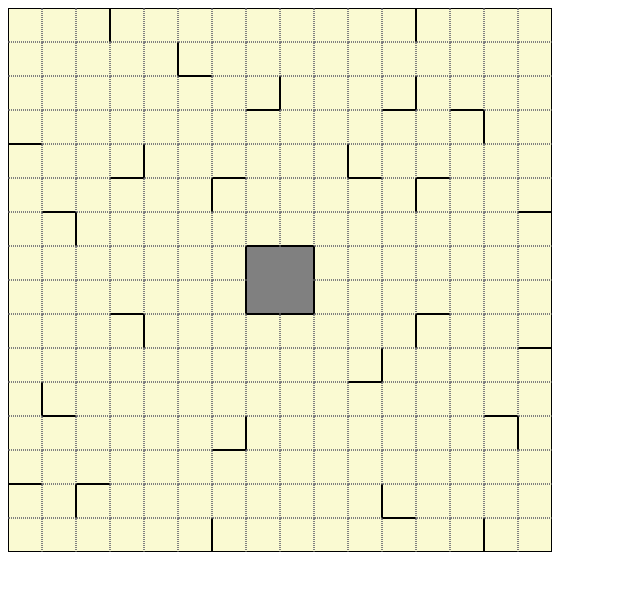
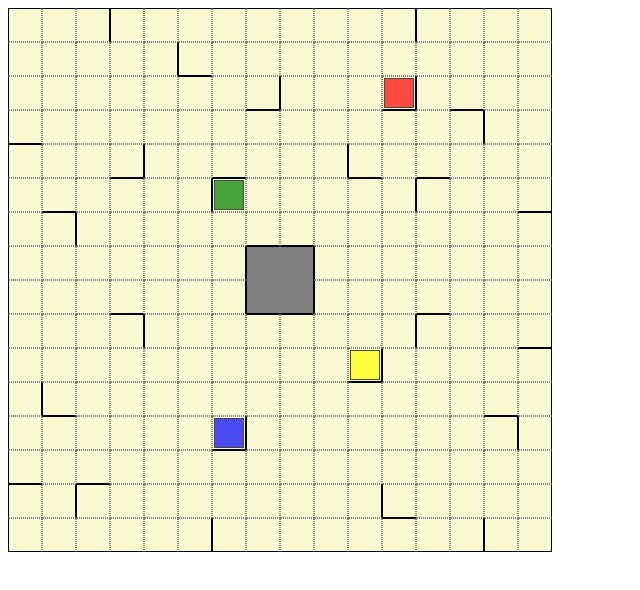
Before and after one commit to avuong12/RicochetRobots, a plain HTML site: page index.html in a window 1280 px wide. Shown: the whole page, without its empty margins (0-640 px from the left). Drawn offline with Linux system fonts and the light colour scheme.

Commit message:
rendering square targets on grid

```diff
--- a/gridCell.js
+++ b/gridCell.js
@@ -45,6 +45,10 @@ class GridCell {
     this.value = value;
   }
 
+  // getTargetOnCell function will return the target on the cell.
+  getTargetOnCell() {
+    return this.target;
+  }
   // setTargetOnCell function will set a target in the cell.
   setTargetOnCell(color, shape) {
     this.target = {};
--- a/ricochetGrid.js
+++ b/ricochetGrid.js
@@ -172,6 +172,11 @@ class RicochetGrid {
     }
   }
 
+  // getTargets function will return the targets on the grid.
+  getTargets() {
+    return this.targets;
+  }
+
   // setTargets function will set the targets on the grid given an array of all the targets.
   setTargets(targets) {
     for (let i = 0; i < targets.length; i++) {
--- a/ricochetRobots.css
+++ b/ricochetRobots.css
@@ -43,3 +43,37 @@ span.left-wall {
 span.right-wall {
   border-right: 1px solid black;
 }
+
+span.red-target {
+  background: red;
+  opacity: 0.7;
+}
+
+span.blue-target {
+  background: blue;
+  opacity: 0.7;
+}
+
+span.yellow-target {
+  background: yellow;
+  opacity: 0.7;
+}
+
+span.green-target {
+  background: green;
+  opacity: 0.7;
+}
+
+span.wild-target {
+  background: black;
+  opacity: 0.7;
+}
+
+span.square-target {
+  width: 28px;
+  height: 28px;
+  border: 1px solid black;
+  display: inline-block;
+  margin-left: 1px;
+  margin-top: 1px;
+}
--- a/ricochetRobots.js
+++ b/ricochetRobots.js
@@ -8,11 +8,15 @@ class RicochetRobots {
   }
 
   draw(parentNode) {
+    // Draw empty cells for the board.
     for (let r = 0; r < this.board.getRows(); r++) {
       let newDiv = document.createElement('div');
       newDiv.classList.toggle('grid-row');
       for (let c = 0; c < this.board.getColumns(); c++) {
         let newSpan = document.createElement('span');
+        newSpan.id = `${r}, ${c}`;
+
+        // Draw cell.
         newSpan.classList.toggle('grid-cell');
         if (this.board.getValue(r, c) === INACCESSABLE_CELL) {
           newSpan.classList.toggle('inaccessable-grid-cell');
@@ -20,6 +24,7 @@ class RicochetRobots {
           newSpan.classList.toggle('empty-grid-cell');
         }
 
+        // Draw walls.
         let cellWalls = this.board.getWalls(r, c);
         if (cellWalls.includes(UP)) {
           newSpan.classList.toggle('top-wall');
@@ -34,10 +39,43 @@ class RicochetRobots {
           newSpan.classList.toggle('right-wall');
         }
 
-        newSpan.id = `${r},${c}`;
         newDiv.appendChild(newSpan);
       }
       parentNode.appendChild(newDiv);
+    }
+
+    // Draw targets.
+    let targets = this.board.getTargets();
+    for (let i = 0; i < targets.length; i++) {
+      let targetRow = targets[i].row;
+      let targetColumn = targets[i].column;
+      let targetColor = targets[i].color;
+      let targetShape = targets[i].shape;
+
+      let targetSpan = document.createElement('span');
+
+      if (targetColor === RED_TARGET) {
+        targetSpan.classList.toggle('red-target');
+      }
+      if (targetColor === GREEN_TARGET) {
+        targetSpan.classList.toggle('green-target');
+      }
+      if (targetColor === BLUE_TARGET) {
+        targetSpan.classList.toggle('blue-target');
+      }
+      if (targetColor === YELLOW_TARGET) {
+        targetSpan.classList.toggle('yellow-target');
+      }
+      if (targetColor === WILD_TARGET) {
+        targetSpan.classList.toggle('wild-target');
+      }
+
+      if (targetShape === SQUARE_TARGET) {
+        targetSpan.classList.toggle('square-target');
+      }
+
+      let cellSpan = document.getElementById(`${targetRow}, ${targetColumn}`);
+      cellSpan.appendChild(targetSpan);
     }
   }
 }
```
